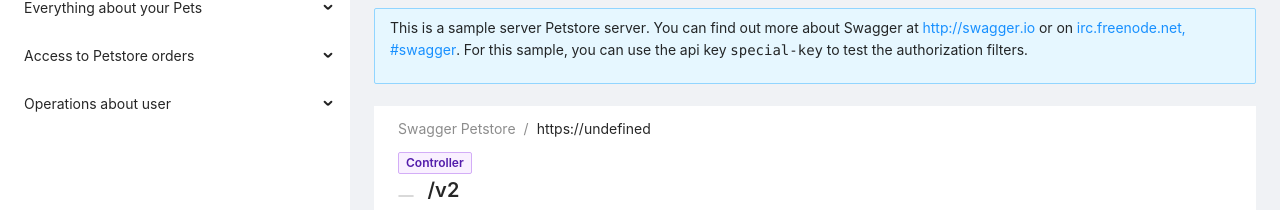
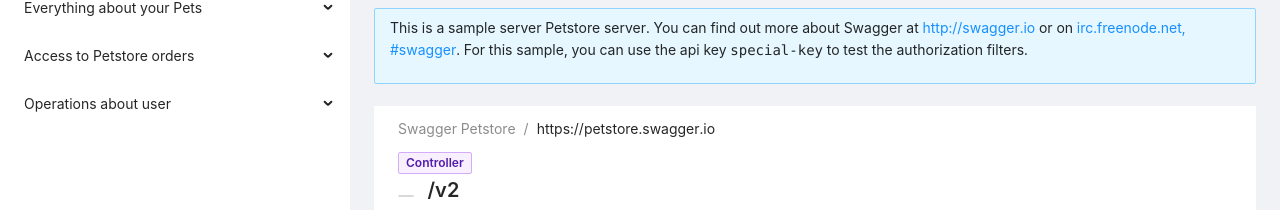
Before and after one commit to easylogic/whatsup, a React (Vite) app: page / in a window 1280 px wide. Shown: the part 80-290 px from the top of the page. Built offline with nearby package versions, Linux system fonts and the light colour scheme; what axios-curlirize would draw is missing.

Commit message:
update url

```diff
--- a/src/component/ApiPageTop.tsx
+++ b/src/component/ApiPageTop.tsx
@@ -54,7 +54,7 @@
               },
               {
                   path: 'host',
-                  breadcrumbName: `https://${json.servers?.[0]?.url}`,
+                  breadcrumbName:  json.host ?  `https://${json.host}` : `${json.servers?.[0]?.url}`,
               },
             ]}}
         >
```
